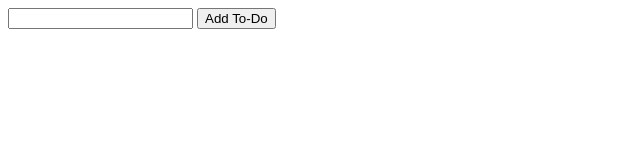
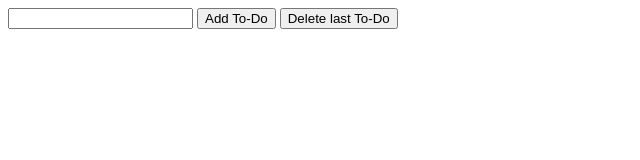
Before and after one commit to Yug-Gupta/Java-Daily-Practice, a plain HTML site: page JavascriptByCohort/DOM Advance/index.html in a window 1280 px wide. Shown: the whole page, without its empty margins (0-640 px from the left). Drawn offline with Linux system fonts and the light colour scheme.

Commit message:
Daily Java Practice

```diff
--- a/JavascriptByCohort/DOM Advance/index.html
+++ b/JavascriptByCohort/DOM Advance/index.html
@@ -9,6 +9,7 @@
     <div id="todos"></div>
     <input type="text">
     <button onclick="addTodo()">Add To-Do</button>
+    <button onclick="deleteTodo()">Delete last To-Do</button>
 </body>
 <script>
     let todos = [];
```
